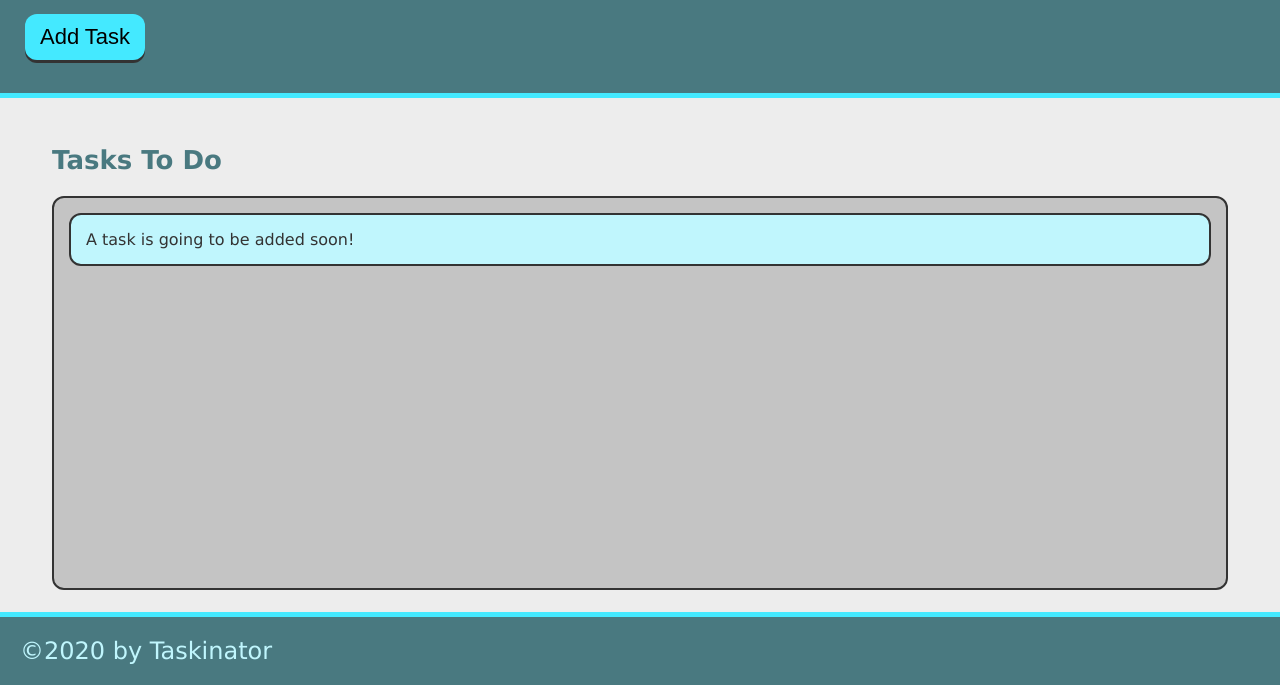
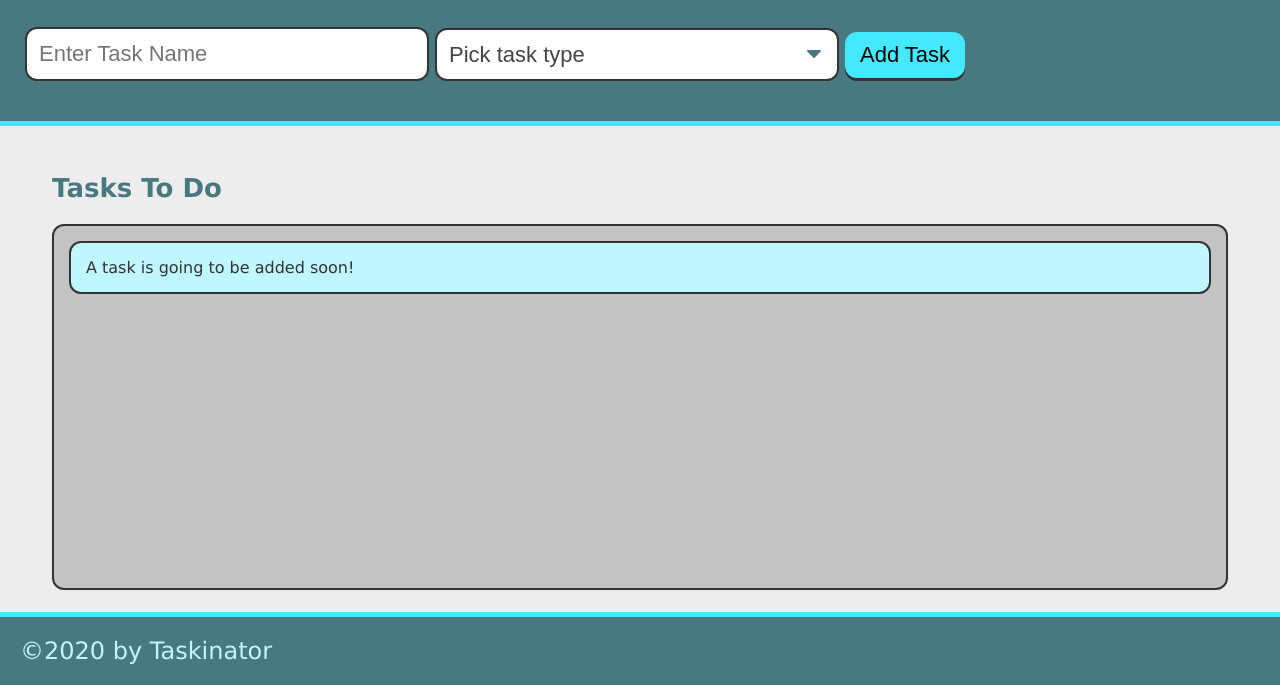
Before and after one commit to rharris529/taskinator, a plain HTML site: page index.html in a window 1280 px wide. Shown: the part 115-800 px from the top of the page. Drawn offline with Linux system fonts and the light colour scheme.

Commit message:
added form data

```diff
--- a/index.html
+++ b/index.html
@@ -11,7 +11,25 @@
     <header>
         <h1 class="page-title">Taskinator</h1>
         <p>Click the button to add a new task!</p>
-        <button id="save-task" class="btn">Add Task</button>
+        <form id="task-form">
+            <div class="form-group">
+            <input type="text" name="task-name" placeholder="Enter Task Name" />
+            </div>
+            <div class="form-group">
+                <select name="task-type" class="select-dropdown">
+                    <option value="" disabled selected>Pick task type</option>
+                    <option value="Laundry">Laundry</option>
+                    <option value="Trash">Trash</option>
+                    <option value="Exercise">Exercise</option>
+                    <option value="Dinner">Dinner</option>
+                    <option value="Grocery Shopping">Grocery Shopping</option>
+                    <option value="CS Work">CS Work</option>
+                </select>
+            </div>
+            <div class="form-group">
+            <button id="save-task" class="btn">Add Task</button>
+            </div>
+        </form>
     </header>
 
     <main class="page-content">
```
